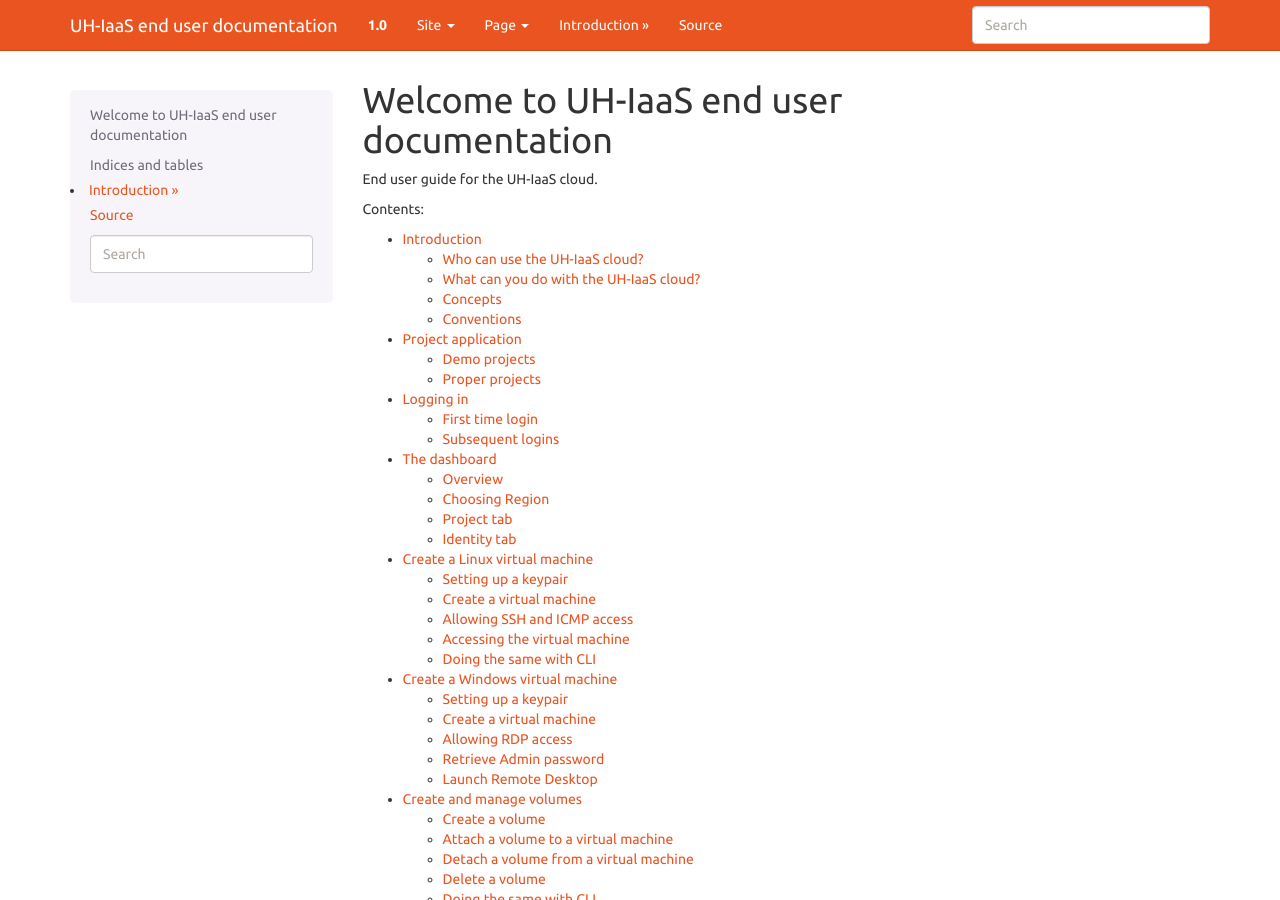
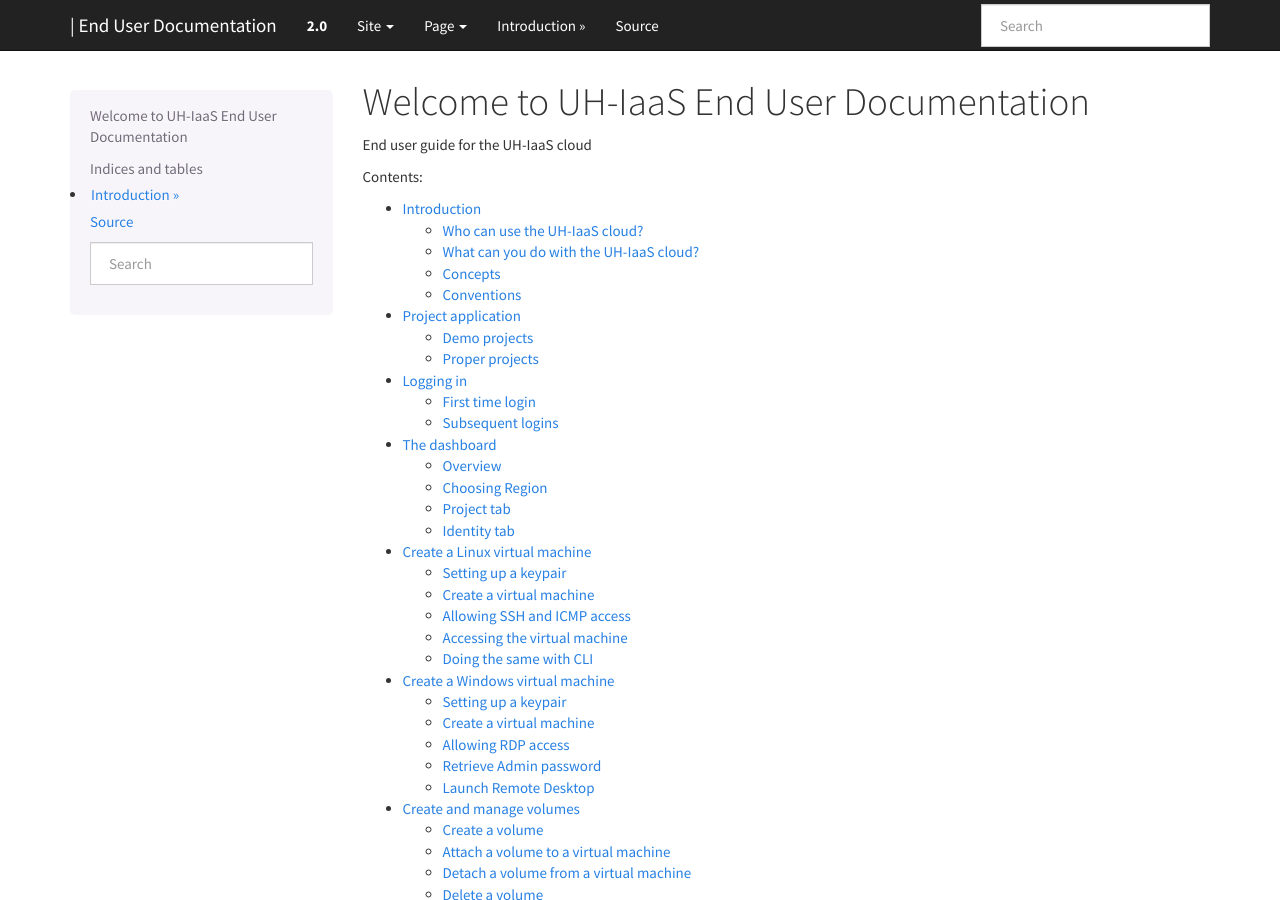
Before and after one commit to norcams/docs-enduser, a Sphinx documentation site: the page built from docs/index.rst, in a window 1280 px wide and 900 px high. Built offline with Sphinx 7.4.7, drawn with Linux system fonts in a browser that asks for light colours; some of the changed text lies outside the part shown.

Commit message:
new design for the docs

```diff
--- a/docs/conf.py
+++ b/docs/conf.py
@@ -54,8 +54,8 @@ source_suffix = '.rst'
 master_doc = 'index'
 
 # General information about the project.
-project = u'UH-IaaS end user documentation'
-copyright = u'2018, UH-IaaS'
+project = u' | End User Documentation'
+copyright = u'2019, UH-IaaS'
 author = u'UH-IaaS team'
 
 # The version info for the project you're documenting, acts as replacement for
@@ -63,9 +63,11 @@ author = u'UH-IaaS team'
 # built documents.
 #
 # The short X.Y version.
-version = u'1.0'
+#version = u'1.0'
+version = u'2.0'
 # The full version, including alpha/beta/rc tags.
-release = u'1.0'
+#release = u'1.0'
+release = u'2.0'
 
 # The language for content autogenerated by Sphinx. Refer to documentation
 # for a list of supported languages.
@@ -122,7 +124,7 @@ html_theme = 'bootstrap'
 # further.  For a list of options available for each theme, see the
 # documentation.
 html_theme_options = {
-    'bootswatch_theme': "united",
+    'bootswatch_theme': "cosmo",
 }
 
 # Add any paths that contain custom themes here, relative to this directory.
--- a/docs/index.rst
+++ b/docs/index.rst
@@ -3,12 +3,12 @@
    You can adapt this file completely to your liking, but it should at least
    contain the root `toctree` directive.
 
-Welcome to UH-IaaS end user documentation
+Welcome to UH-IaaS End User Documentation
 =========================================
 
 .. _IPv6 issues: http://docs.uh-iaas.no/en/latest/fix-ipv6.html
 
-End user guide for the UH-IaaS cloud.
+End user guide for the UH-IaaS cloud
 
 Contents:
 
```
Also changed, not shown: docs/logo.png.
